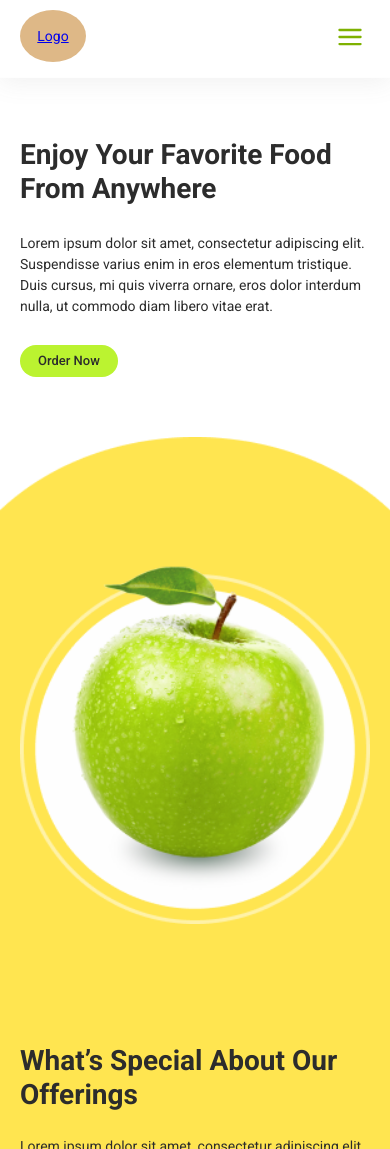
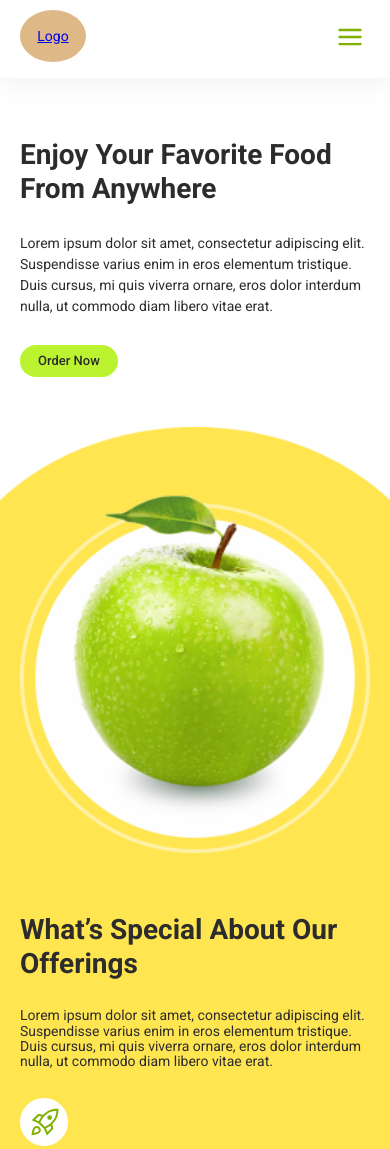
Before and after one commit to Tanya8135/food-sta2, a plain HTML site: page index.html in a window 390 px wide. Shown: the top 1149 px of the page. Drawn offline with nearby package versions, Linux system fonts and the light colour scheme.

Commit message:
_offerings: functions changed bg-fon for mobile

```diff
--- a/index.html
+++ b/index.html
@@ -110,7 +110,9 @@
         </div>
       </section>
 
+      <!-- Offerings -->
       <section class="offerings section">
+        <div class="offerings-bg"></div>
         <div class="container margin">
           <div class="offerings-flex">
             <ul class="apple-tablet list">
--- a/sass/components/_header.scss
+++ b/sass/components/_header.scss
@@ -83,7 +83,7 @@
   @media screen and (min-width: 320px) and (max-width: 767px) {
     display: none;
   }
-  padding: 20px 0;
+  padding: 22px 0;
 }
 
 .btn-header {
--- a/sass/components/_hero.scss
+++ b/sass/components/_hero.scss
@@ -7,7 +7,7 @@
     position: relative;
   }
 
-  // padding-bottom: 0;
+  padding-bottom: 50px;
 }
 
 .hero-title {
--- a/sass/components/_offerings.scss
+++ b/sass/components/_offerings.scss
@@ -29,11 +29,59 @@
       url(../images/bg-fon/bg-fon-offerings@2_320.png);
   }
 
+  position: relative;
+  min-width: 320px;
+  height: 1050px;
   flex-grow: 1;
   background-repeat: no-repeat;
   background-size: cover;
+  padding-top: 0;
+  // margin-left: auto;
+  // margin-right: auto;
+  // margin: 0 auto;
   // padding-top: 50px;
 }
+
+// .offerings-bg {
+//   @include desktop {
+//     background-image: linear-gradient(rgba(0, 0, 0, 0), rgba(0, 0, 0, 0)),
+//       url(../images/bg-fon/bg-fon-offerings1280.png);
+
+//     @include retina {
+//       background-image: linear-gradient(rgba(0, 0, 0, 0), rgba(0, 0, 0, 0)),
+//         url(../images/bg-fon/bg-fon-offerings@2_1280.png);
+//     }
+//   }
+
+//   @include tablet {
+//     background-image: linear-gradient(rgba(0, 0, 0, 0), rgba(0, 0, 0, 0)),
+//       url(../images/bg-fon/bg-fon-offerings768.png);
+
+//     margin-top: -100px;
+
+//     @include retina {
+//       background-image: linear-gradient(rgba(0, 0, 0, 0), rgba(0, 0, 0, 0)),
+//         url(../images/bg-fon/bg-fon-offerings@2_768.png);
+//     }
+//   }
+
+//   background-image: linear-gradient(rgba(0, 0, 0, 0), rgba(0, 0, 0, 0)),
+//     url(../images/bg-fon/bg-fon-offerings_320.png);
+
+//   @include retina {
+//     background-image: linear-gradient(rgba(0, 0, 0, 0), rgba(0, 0, 0, 0)),
+//       url(../images/bg-fon/bg-fon-offerings@2_320.png);
+//   }
+
+//   flex-grow: 1;
+//   background-repeat: no-repeat;
+//   background-size: cover;
+//   // height: 500px;
+//   // margin-left: auto;
+//   // margin-right: auto;
+//   // margin: 0 auto;
+//   // padding-top: 50px;
+// }
 
 .apple-tablet {
   @media screen and (min-width: 768px) {
@@ -64,7 +112,7 @@
     margin-right: 36px;
   }
 
-  padding-top: 41px;
+  padding-top: 40px;
   padding-bottom: 60px;
   &:nth-child(n + 2) {
     display: none;
@@ -112,7 +160,7 @@
   }
 
   @include font(28px, 700, 1.2);
-  padding-top: 60px;
+  // padding-top: 60px;
   padding-bottom: 28px;
 }
 
```
Also changed, not shown: css/main.css, css/main.min.css, 2 other files.
